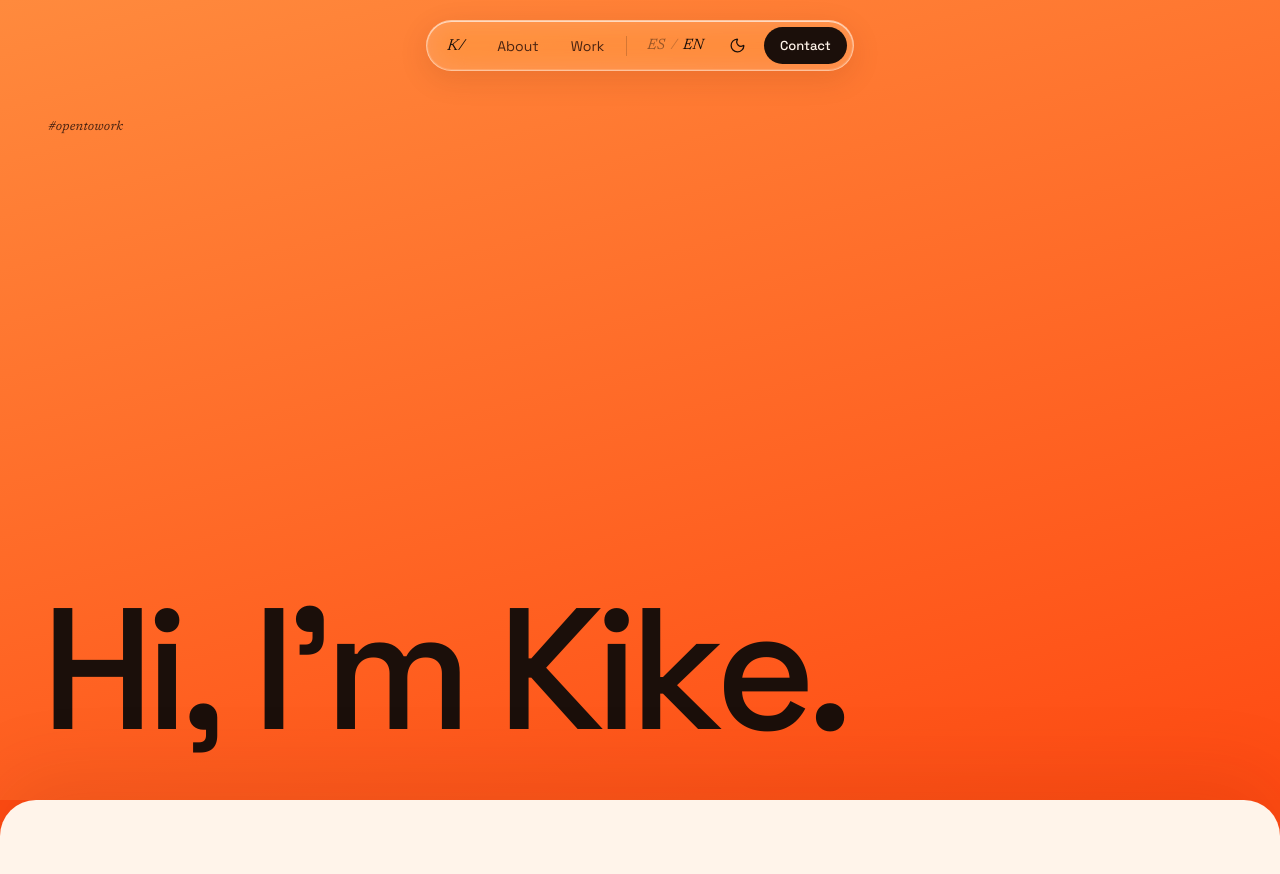
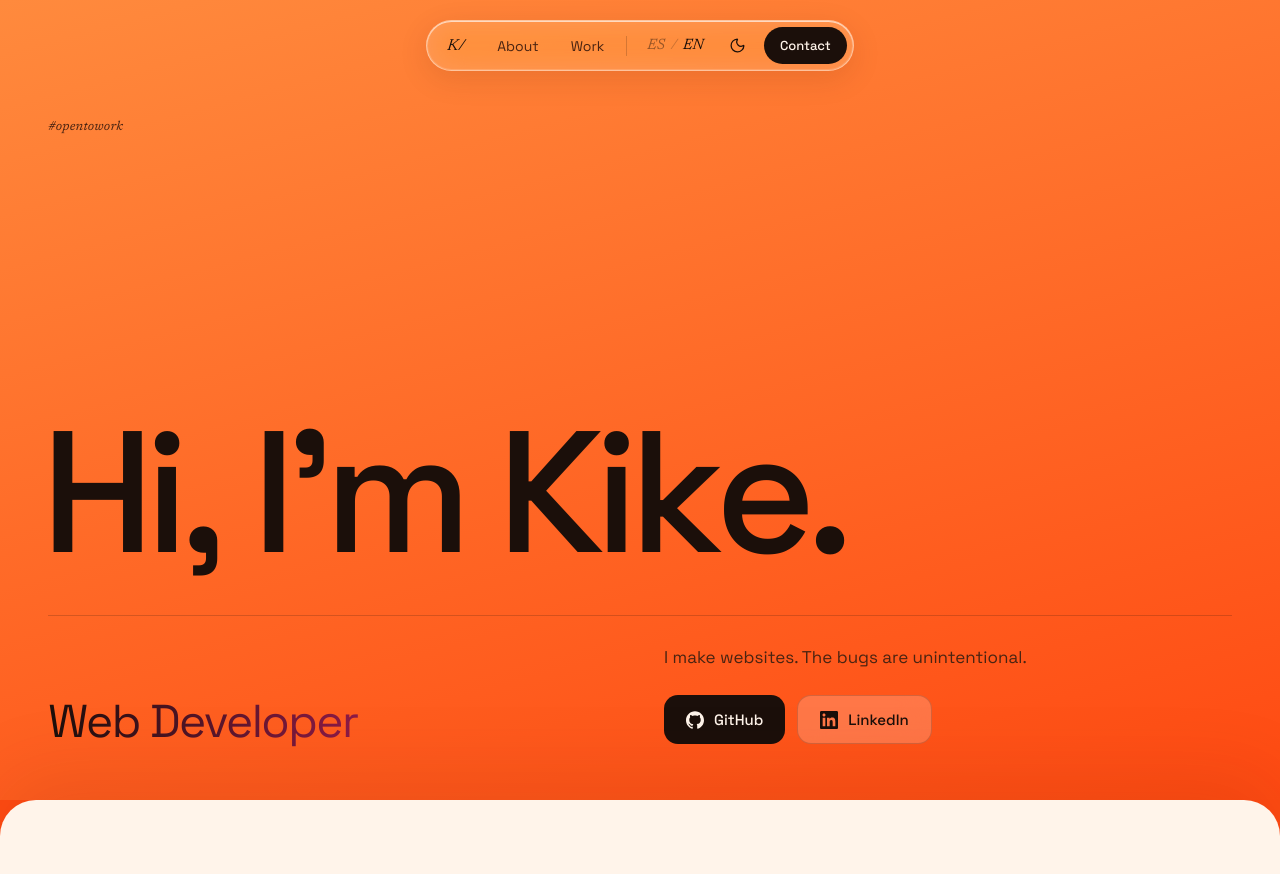
Before and after one commit to kikebeses/portfolio, a React (Vite) app: page / in a window 1280 px wide. Shown: the top 874 px of the page. Built offline with nearby package versions, Linux system fonts and the light colour scheme.

Commit message:
feat(hero): añade el rol, la presentación y los enlaces a GitHub y LinkedIn

```diff
--- /dev/null
+++ b/src/components/SocialButton.tsx
@@ -0,0 +1,40 @@
+import { motion } from 'framer-motion'
+import type { ComponentType } from 'react'
+import { useTranslation } from 'react-i18next'
+import { useMagnetic } from '../hooks/useMagnetic'
+
+interface SocialButtonProps {
+  href: string
+  label: string
+  icon: ComponentType<{ size?: number }>
+  variant: 'solid' | 'glass'
+}
+
+const VARIANT_CLASSES: Record<SocialButtonProps['variant'], string> = {
+  solid: 'bg-btn-bg text-btn-fg hover:liquid-glass-dark',
+  glass:
+    'border border-line bg-glass-2 text-ink backdrop-blur-liquid hover:border-transparent hover:liquid-glass',
+}
+
+/** External profile link (GitHub, LinkedIn) with the magnetic effect. */
+function SocialButton({ href, label, icon: Icon, variant }: SocialButtonProps) {
+  const { t } = useTranslation()
+  const magnetic = useMagnetic<HTMLAnchorElement>()
+
+  return (
+    <motion.a
+      ref={magnetic.ref}
+      style={magnetic.style}
+      href={href}
+      target="_blank"
+      rel="noopener noreferrer"
+      className={`flex items-center gap-2.5 rounded-cta px-5.5 py-3.5 text-md font-medium transition-[background-color,border-color,box-shadow,color] duration-350 ease-soft ${VARIANT_CLASSES[variant]}`}
+    >
+      <Icon size={18} />
+      <span>{label}</span>
+      <span className="sr-only">{t('common.opensInNewTab')}</span>
+    </motion.a>
+  )
+}
+
+export default SocialButton
--- a/src/data/contact.ts
+++ b/src/data/contact.ts
@@ -1 +1,3 @@
 export const CONTACT_EMAIL = 'kikebeses@gmail.com'
+export const GITHUB_URL = 'https://github.com/kikebeses'
+export const LINKEDIN_URL = 'https://www.linkedin.com/in/kikebeses'
--- a/src/locales/en.json
+++ b/src/locales/en.json
@@ -18,6 +18,13 @@
   },
   "hero": {
     "openToWork": "#opentowork",
-    "title": "Hi, I'm Kike."
+    "title": "Hi, I'm Kike.",
+    "role": "Web Developer",
+    "tagline": "I make websites. The bugs are unintentional.",
+    "github": "GitHub",
+    "linkedin": "LinkedIn"
+  },
+  "common": {
+    "opensInNewTab": "(opens in a new tab)"
   }
 }
--- a/src/locales/es.json
+++ b/src/locales/es.json
@@ -18,6 +18,13 @@
   },
   "hero": {
     "openToWork": "#opentowork",
-    "title": "Hola, soy Kike."
+    "title": "Hola, soy Kike.",
+    "role": "Desarrollador Web",
+    "tagline": "Hago webs. Los bugs los hago sin querer.",
+    "github": "GitHub",
+    "linkedin": "LinkedIn"
+  },
+  "common": {
+    "opensInNewTab": "(se abre en una pestaña nueva)"
   }
 }
--- a/src/sections/Hero.tsx
+++ b/src/sections/Hero.tsx
@@ -1,6 +1,10 @@
 import { useTranslation } from 'react-i18next'
+import GithubIcon from '../components/GithubIcon'
 import HeroTitle from '../components/HeroTitle'
+import LinkedinIcon from '../components/LinkedinIcon'
 import Reveal from '../components/Reveal'
+import SocialButton from '../components/SocialButton'
+import { GITHUB_URL, LINKEDIN_URL } from '../data/contact'
 
 function Hero() {
   const { t } = useTranslation()
@@ -15,6 +19,32 @@ function Hero() {
         </Reveal>
         <div>
           <HeroTitle />
+          <div className="mt-12 grid grid-cols-[repeat(auto-fit,minmax(min(100%,320px),1fr))] items-end gap-x-12 gap-y-7 border-t border-line pt-7">
+            <Reveal delay={700} className="text-role">
+              <span className="bg-linear-90/srgb from-role-a to-role-b bg-clip-text text-transparent">
+                {t('hero.role')}
+              </span>
+            </Reveal>
+            <Reveal delay={850} className="flex flex-col gap-6">
+              <p className="max-w-[440px] text-lg leading-copy text-pretty text-muted">
+                {t('hero.tagline')}
+              </p>
+              <div className="flex flex-wrap gap-3">
+                <SocialButton
+                  href={GITHUB_URL}
+                  label={t('hero.github')}
+                  icon={GithubIcon}
+                  variant="solid"
+                />
+                <SocialButton
+                  href={LINKEDIN_URL}
+                  label={t('hero.linkedin')}
+                  icon={LinkedinIcon}
+                  variant="glass"
+                />
+              </div>
+            </Reveal>
+          </div>
         </div>
       </div>
     </section>
```
